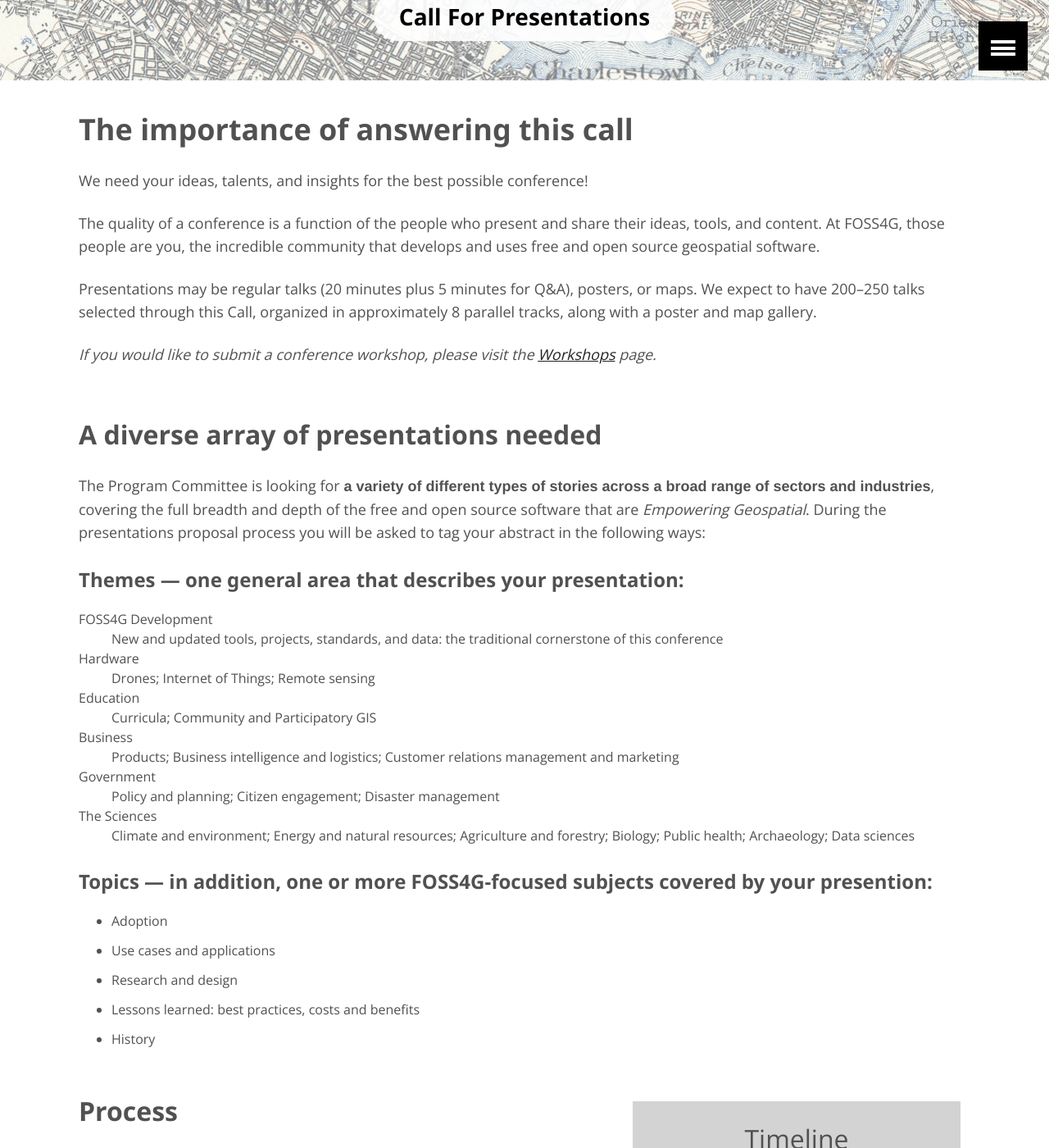
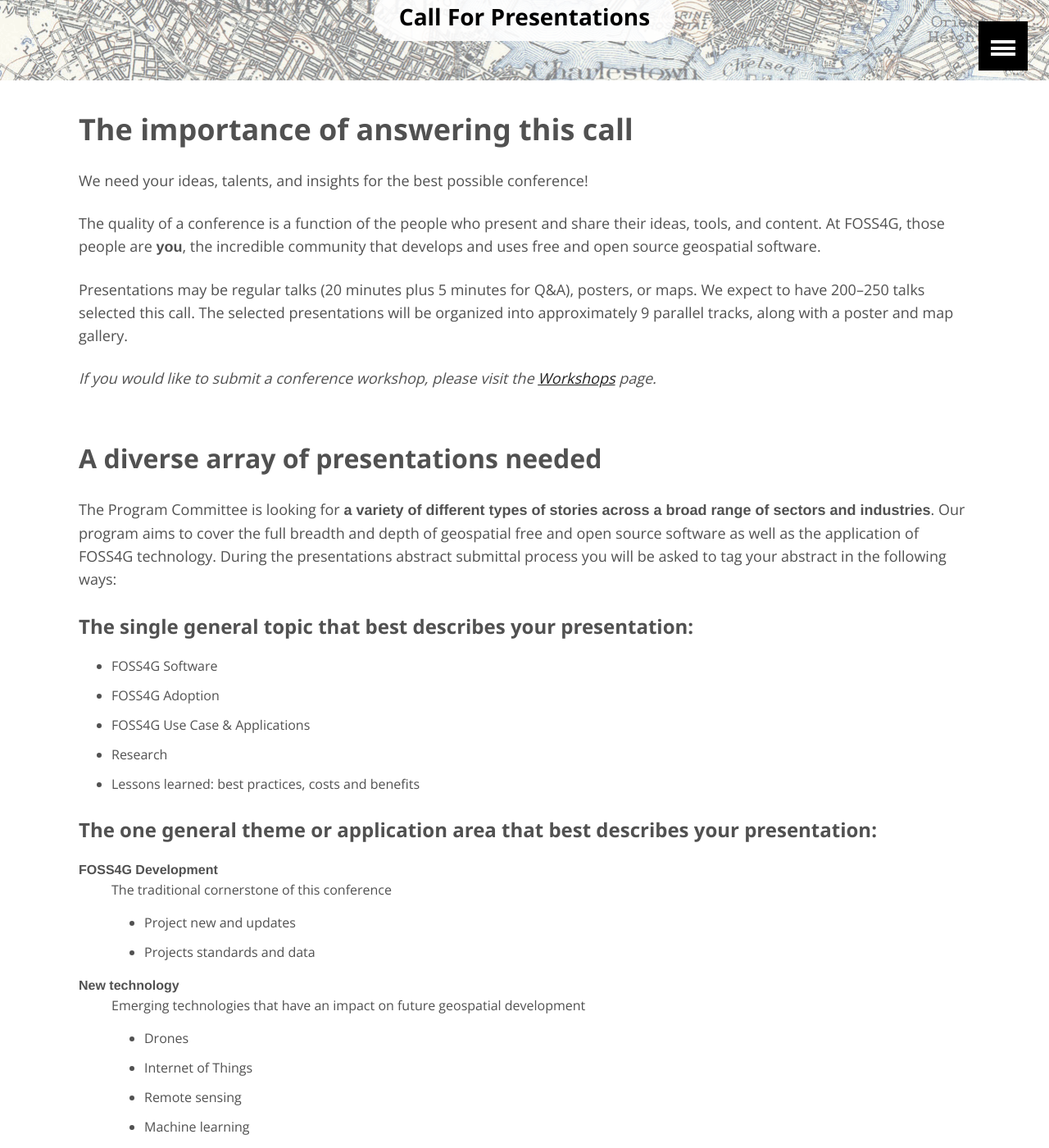
Before and after one commit to AvidGeo/foss4g2017-dev, a Jekyll site: the page built from call-for-presentations/index.html, in a window 1280 px wide and 1400 px high, scrolled down 202 px. Shown: the whole window at 82% size. Built offline with Jekyll 4.4.1, drawn with Linux system fonts in a browser that asks for light colours; some of the changed text lies outside the part shown.

Commit message:
update registration w/ Terners updates

```diff
--- a/call-for-presentations/index.html
+++ b/call-for-presentations/index.html
@@ -9,39 +9,95 @@
 
     <p>We need your ideas, talents, and insights for the best possible conference!</p>
 
-    <p>The quality of a conference is a function of the people who present and share their ideas, tools, and content. At FOSS4G, those people are you, the incredible community that develops and uses free and open source geospatial software. </p>
+    <p>The quality of a conference is a function of the people who present and share their ideas, tools, and content. At FOSS4G, those people are <strong>you</strong>, the incredible community that develops and uses free and open source geospatial software.
+    </p>
 
-    <p>Presentations may be regular talks (20 minutes plus 5 minutes for Q&amp;A), posters, or maps. We expect to have 200–250 talks selected through this Call, organized in approximately 8 parallel tracks, along with a poster and map gallery.</p>
+    <p>Presentations may be regular talks (20 minutes plus 5 minutes for Q&amp;A), posters, or maps. We expect to have 200–250 talks selected this call. The selected presentations will be organized into approximately 9 parallel tracks, along with a poster
+        and map gallery.</p>
 
     <p><em>If you would like to submit a conference workshop, please visit the <a href="../workshops">Workshops</a> page.</em></p>
 </div>
 <div class="sections">
     <h2>A diverse array of presentations needed</h2>
-    <p>The Program Committee is looking for <strong>a variety of different types of stories across a broad range of sectors and industries</strong>, covering the full breadth and depth of the free and open source software that are <em>Empowering Geospatial</em>.
-        During the presentations proposal process you will be asked to tag your abstract in the following ways:
+    <p>The Program Committee is looking for <strong>a variety of different types of stories across a broad range of sectors and industries</strong>. Our program aims to cover the full breadth and depth of geospatial free and open source software as well
+        as the application of FOSS4G technology. During the presentations abstract submittal process you will be asked to tag your abstract in the following ways:
     </p>
-    <h4>Themes — one general area that describes your presentation:</h4>
+    <h4>The single general topic that best describes your presentation:</h4>
+    <ul>
+        <li>FOSS4G Software</li>
+        <li>FOSS4G Adoption</li>
+        <li>FOSS4G Use Case &amp; Applications</li>
+        <li>Research</li>
+        <li>Lessons learned: best practices, costs and benefits</li>
+    </ul>
+    <h4>The one general theme or application area that best describes your presentation:</h4>
     <dl>
-        <dt>FOSS4G Development</dt>
-        <dd>New and updated tools, projects, standards, and data: the traditional cornerstone of this conference</dd>
-        <dt>Hardware</dt>
-        <dd>Drones; Internet of Things; Remote sensing</dd>
-        <dt>Education</dt>
-        <dd>Curricula; Community and Participatory GIS</dd>
-        <dt>Business</dt>
-        <dd>Products; Business intelligence and logistics; Customer relations management and marketing</dd>
-        <dt>Government</dt>
-        <dd>Policy and planning; Citizen engagement; Disaster management</dd>
-        <dt>The Sciences</dt>
-        <dd>Climate and environment; Energy and natural resources; Agriculture and forestry; Biology; Public health; Archaeology; Data sciences</dd>
+        <dt><strong>FOSS4G Development</strong></dt>
+        <dd>The traditional cornerstone of this conference</dd>
+        <dd>
+            <ul>
+                <li>Project new and updates</li>
+                <li>Projects standards and data</li>
+            </ul>
+        </dd>
+        <dt><strong>New technology</strong></dt>
+        <dd>Emerging technologies that have an impact on future geospatial development</dd>
+        <dd>
+            <ul>
+                <li>Drones</li>
+                <li>Internet of Things</li>
+                <li>Remote sensing</li>
+                <li>Machine learning</li>
+                <li>Big Data</li>
+            </ul>
+        </dd>
+        <dt><strong>Business</strong></dt>
+        <dd>How geospatial tools are used within the business community</dd>
+        <dd>
+            <ul>
+                <li>Products powered by FOSS4G</li>
+                <li>Business adoption</li>
+                <li>Business intelligence and logistics</li>
+            </ul>
+        </dd>
+        <dt><strong>Government</strong></dt>
+        <dd></dd>
+        <dd>
+            <ul>
+                <li>Policy and planning</li>
+                <li>Citizen engagement</li>
+                <li>Disaster management</li>
+                <li>Local, state, and federal agency adoption and use</li>
+            </ul>
+        </dd>
+        <dt><strong>The Sciences</strong></dt>
+        <dd></dd>
+        <dd>
+            <ul>
+                <li>Climate and environment</li>
+                <li>Energy and natural resources</li>
+                <li>Agriculture and forestry</li>
+                <li>Biology</li>
+                <li>Public health</li>
+                <li>Archaeology</li>
+                <li>Data science</li>
+            </ul>
+        </dd>
+        <dt><strong>Education</strong></dt>
+        <dd>How geospatial tools are used and taught in an academic setting</dd>
+        <dd>
+            <ul>
+                <li>Curricula</li>
+                <li>Community and Participatory GIS</li>
+            </ul>
+        </dd>
     </dl>
-    <h4>Topics — in addition, one or more FOSS4G-focused subjects covered by your presention:</h4>
+    <h4>The one general theme or application area that best describes your presentation:</h4>
     <ul>
         <li>Adoption</li>
         <li>Use cases and applications</li>
         <li>Research and design</li>
         <li>Lessons learned: best practices, costs and benefits</li>
-        <li>History</li>
     </ul>
 </div>
 <div class="sections">
@@ -66,40 +122,17 @@
             <td>Accepted presentations announced</td>
         </tr>
     </table>
-    <h2>Process</h2>
+    <h2>Selection Process</h2>
     <p>We expect to have 200–250 talks selected through this Call for Presentations. Keynote and invited presentations will round out the program. The volunteer FOSS4G Program Committee will lead the process but you, the attendees, will help select the presentations
         through an open <strong>Community Voting</strong> process. The most popular presentations will be included in the program, and the Program Committee will select the remainder to provide a diversity of voices and content.</p>
     <div class="floatc"></div>
 </div>
 <div class="sections">
-    <h2>We are looking for a diverse array of presentations</h2>
-    <p>The Program Committee is looking for <strong>a variety of different types of stories across a broad range of sectors and industries</strong>. During the Call for Presentations registration process you will be asked to tag your abstract in the following
-        ways:
-    </p>
-    <h4>Themes — one general area that describes your presentation:</h4>
-    <dl>
-        <dt>FOSS4G Development</dt>
-        <dd>New and updated tools and projects: the traditional cornerstone of this conference</dd>
-        <dt>Hardware</dt>
-        <dd>Drones; Internet of Things; Remote Sensing</dd>
-        <dt>Education</dt>
-        <dd>Curricula; Community</dd>
-        <dt>Business</dt>
-        <dd>Products; Business intelligence and logistics; Customer relations management and marketing</dd>
-        <dt>Government</dt>
-        <dd>Policy and planning; Citizen engagement</dd>
-        <dt>The Sciences</dt>
-        <dd>Climate and environment; Natural resources; Public health; Data science</dd>
-    </dl>
-    <h4>Topics — one or more FOSS4G-focused subjects covered by your presention:</h4>
-    <ul>
-        <li>Adoption</li>
-        <li>Use cases and applications</li>
-        <li>Research</li>
-        <li>Lessons learned</li>
-    </ul>
-    <h2>Academic presentation guidance</h2>
-    <p>Coming Soon</p>
+    <h2>Academic Papers</h2>
+    <p>In addition to giving a regular talk or a poster, you may also choose to submit your work as an academic paper, with the goal of publication post-conference. The volunteer Academic Committee, will be providing further guidance on the academic paper timeline,
+        review and selection process for academic papers. So keep an eye on this page.</p>
+    <p>All presentations with accompanying papers will be labeled as “academic presentations” in the conference program. However, these papers will be mixed in with both academic and non-academic presentations based on the presentation themes and topics. The Academic Subcommittee will support efforts to get the best papers published in appropriate academic journals and potentially assemble a conference proceedings that includes all papers in the form of a new volume of the the
+        <A HREF="https://journal.osgeo.org/index.php/journal">OSGeo Journal</a>.</p>
     <h2>Submit a paper</h2>
     <p><strong>Submissions opening by the end of January</strong></p>
     <p><em>To submit a conference workshop, please visit the <a href="../workshops">Workshops</a> page.</em></p>
```
